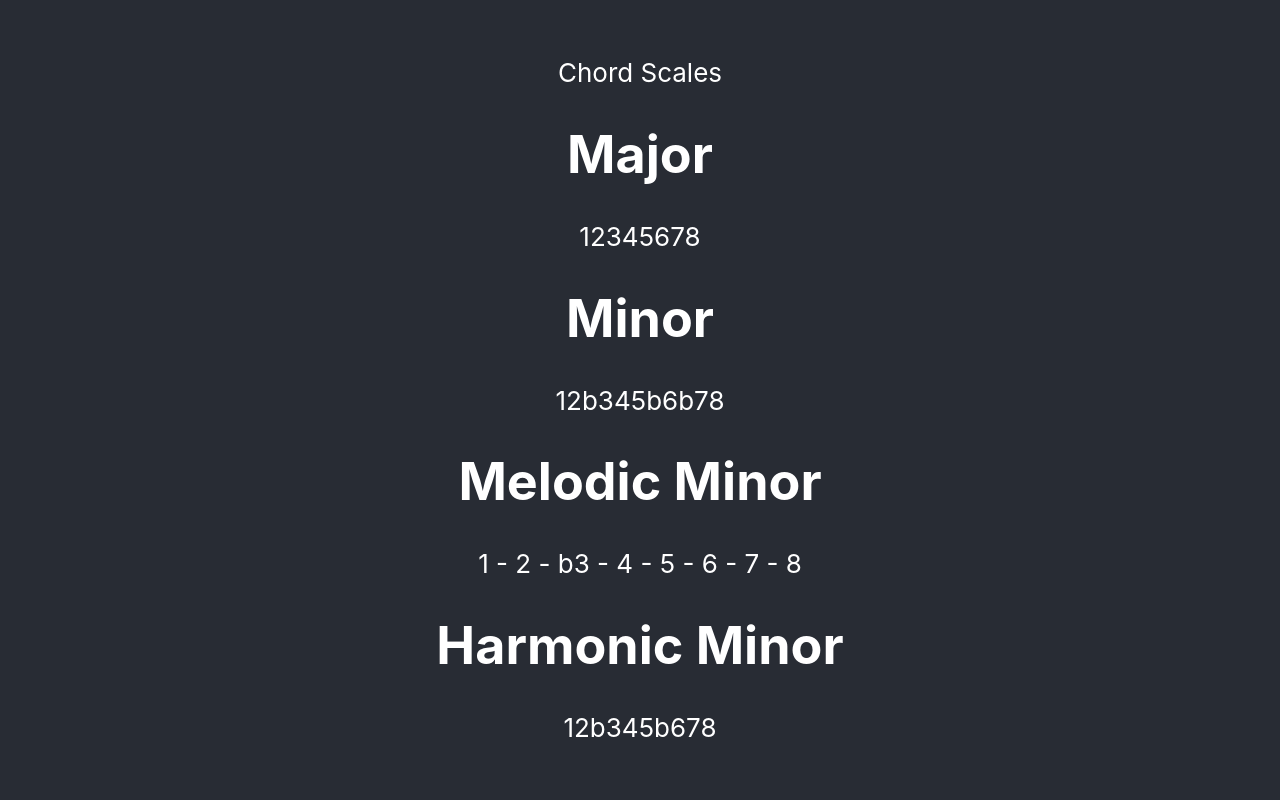
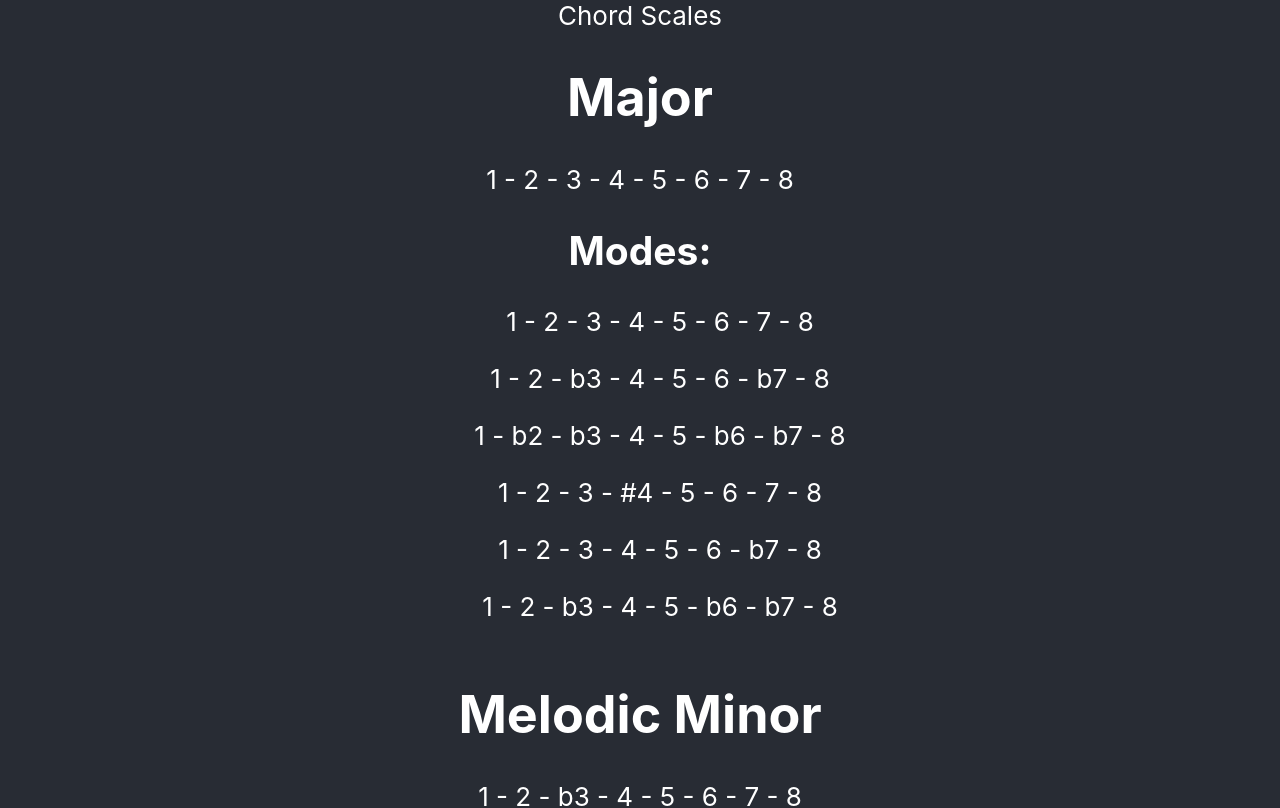
Before and after one commit to walpolsh/chord-scales, a React (Create React App) app: page / in a window 1280 px wide. Shown: the top 808 px of the page. Built offline with nearby package versions, Linux system fonts and the light colour scheme.

Commit message:
fixed mode output

```diff
--- a/src/App.js
+++ b/src/App.js
@@ -1,17 +1,5 @@
 import React, { Component } from 'react';
 import './App.css';
-
-//* Get the chord names for every
-// * Triad object:
-// * major = [1,3,5]
-// * Seventh chord object.
-// * ‘major 7th’ = [1,3,5,7]
-// * If chord is unrecognized print ‘'undefined' '
-// * Based on a numerical system
-// * Stored in an array
-// * 1 b2 2 b3 3 4 b5 5 b6 6 b7 7
-// * Create a function to compare the chords provided to the 7 notes selected from the scale.
-// * If every other note for 3 or 4 notes matches a tone
 
 class App extends Component {
   constructor(props) {
@@ -29,7 +17,7 @@ class App extends Component {
       3: "b3",
       4: "3",
       5: "4",
-      6: "b5",
+      6: "#4",
       7: "5",
       8: "b6",
       9: "6",
@@ -37,6 +25,9 @@ class App extends Component {
       11: "7",
       12: "8",
     };
+
+
+    let chromaticKeys = Object.keys(chromatic)
 
     // return the scale based on tones
     // ex from 1 to 3 is a whole tone.
@@ -48,7 +39,7 @@ class App extends Component {
     const half = 1
     const root = 0
     const major = [root, whole, whole, half, whole, whole, whole, half];
-    const minor = [root, whole, half, whole, whole, half, whole, whole]
+    // const minor = [root, whole, half, whole, whole, half, whole, whole]
     const melodicMinor = [root, whole, half, whole, whole, whole, whole, half]
     const harmonicMinor = [root, whole, half, whole, whole, half, wholeHalf, half]
 
@@ -70,11 +61,14 @@ class App extends Component {
 
     // where the keys of chromaticIntervals match the values of
     // create an array with values in chromaticIntervals
-    let chromaticKeys = Object.keys(chromatic)
+
+    //turn the scale degrees to chromatic values
     var filteredScale = (scale) => {
       let reducedScale = reduceScale(scale)
       let arr = []
+      //from 0 - 12
       for (let i = 0; i < chromaticKeys.length; i++) {
+        //from start of reduced scale < end
         for(let j = 0; j < reducedScale.length; j++) {
           if (i === reducedScale[j]) {
             arr.push(chromatic[i])
@@ -84,33 +78,59 @@ class App extends Component {
       return arr
     }
 
+    var filteredMode = (mode) => {
+      let reducedMode = reduceScale(mode)
+      let arr = []
+      //from 0 - 12
+      for (let i = 0; i < chromaticKeys.length; i++) {
+        //from start of reduced scale < end
+        for(let j = 0; j < reducedMode.length; j++) {
+          if (i === reducedMode[j]) {
+            arr.push(chromatic[i])
+          }
+        }
+      }
+      return arr
+    }
+
     // create a function that takes your scale and generates all the modes by create an array of the scale with all available starting indexes.
-
     const modeGenerator = (scale) => {
-      let result = filteredScale(scale)
-      console.log(result)
       let arr = []
-      for (let i = 0; i < result.length; i++) {
-        let first = result.slice(0, i)
-        let last = result.slice(i, result.length - 1)
-
+      for (let i = 1; i < scale.length - 1; i++) {
+        let first = scale.slice(0, i)
+        let last = scale.slice(i, scale.length)
         arr.push(last.concat(first))
       }
 
-      return arr
-
-    }
-
-    console.log(modeGenerator(minor))
+      return arr.map((value, key) => {
+        let arr = []
+        for (let i of value) {
+          if (i === 0) {
+            arr.unshift(i)
+          } else {
+            arr.push(i)
+          }
+        }
+        console.log(arr)
+        return (
+          <div key={key}>
+            <ol>{filteredMode(arr).join(' - ')}</ol>
+          </div>
+        )
+      })
     //create a function that prints triads
       //make an array that contains groups of three degrees
       //add to array by pushing degrees one at a time.
 
-    // create a function that prints seventh chords
+      // create a function that prints seventh chords
+
+
+
+    }
+
 
 
     //should be able to select scale degrees from a 8 input menu.
-
     return (
       <div className="App">
         <header className="App-header">
@@ -119,19 +139,24 @@ class App extends Component {
           </header>
           <div>
             <h1>Major</h1>
-            {filteredScale(major)}
-          </div>
-          <div>
-            <h1>Minor</h1>
-            {filteredScale(minor)}
+            {filteredScale(major).join(' - ')}
+            <h2>Modes:</h2>
+            {modeGenerator(major)}
+
           </div>
           <div>
             <h1>Melodic Minor</h1>
             {filteredScale(melodicMinor).join(' - ')}
+            <h2>Modes:</h2>
+            {modeGenerator(melodicMinor)}
+
           </div>
           <div>
             <h1>Harmonic Minor</h1>
-            {filteredScale(harmonicMinor)}
+            {filteredScale(harmonicMinor).join(' - ')}
+            <h2>Modes:</h2>
+            {modeGenerator(harmonicMinor)}
+
           </div>
 
         </header>
```
